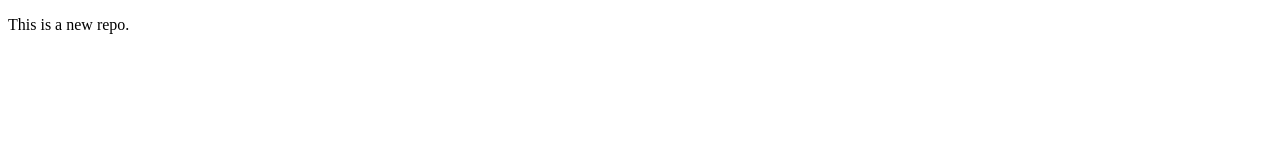
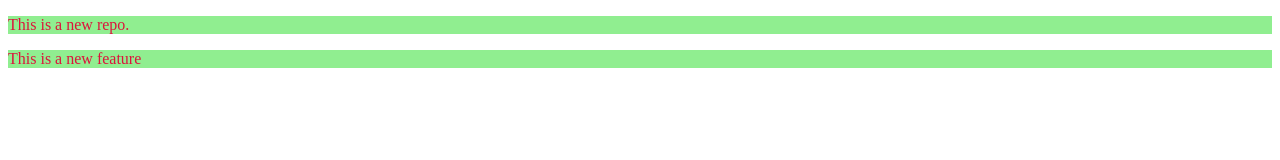
Before and after one commit to mahtoabhishek/localrepodemo, a plain HTML site: page index.html in a window 1280 px wide. Drawn offline with Linux system fonts and the light colour scheme.

Commit message:
Add new feature

```diff
--- a/index.html
+++ b/index.html
@@ -4,8 +4,10 @@
     <meta charset="UTF-8">
     <meta name="viewport" content="width=device-width, initial-scale=1.0">
     <title>Document</title>
+    <link rel="stylesheet" href="style.css">
 </head>
 <body>
     <p>This is a new repo.</p>
+    <p>This is a new feature</p>
 </body>
 </html>
```
